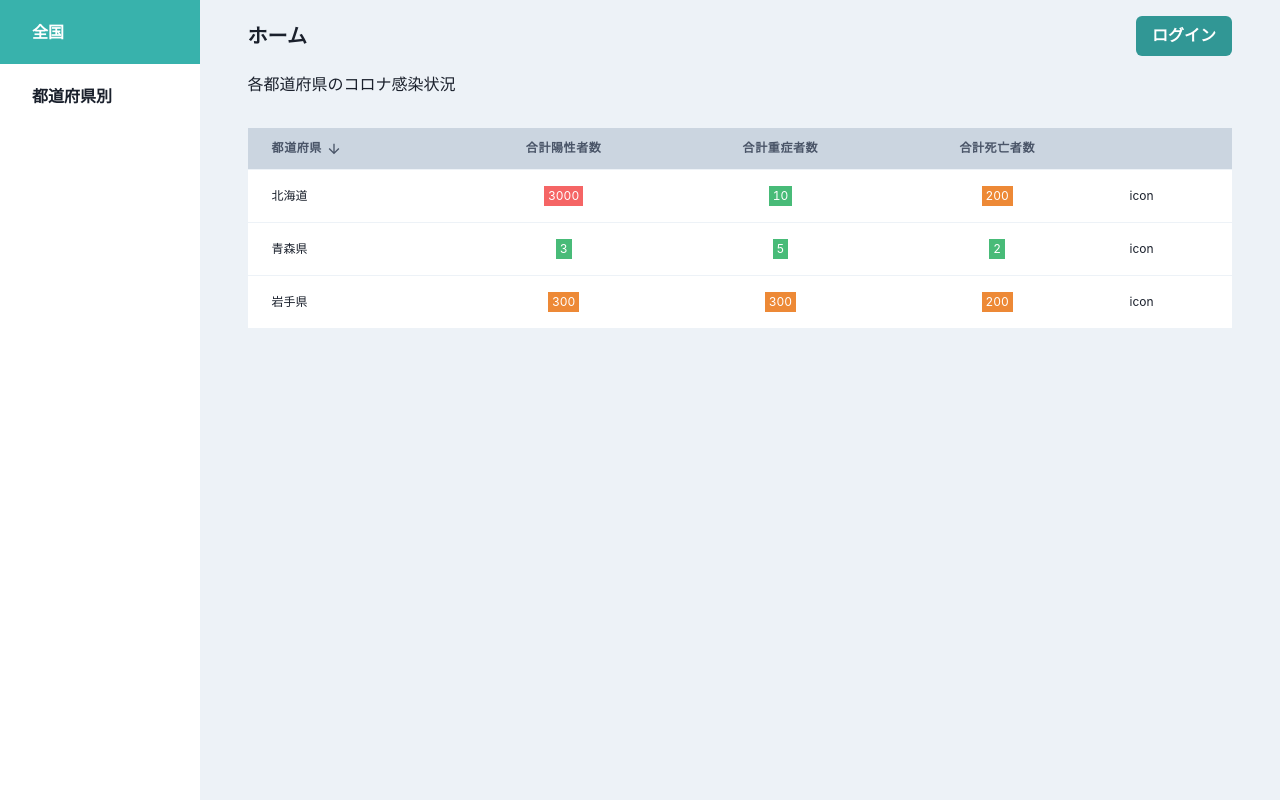
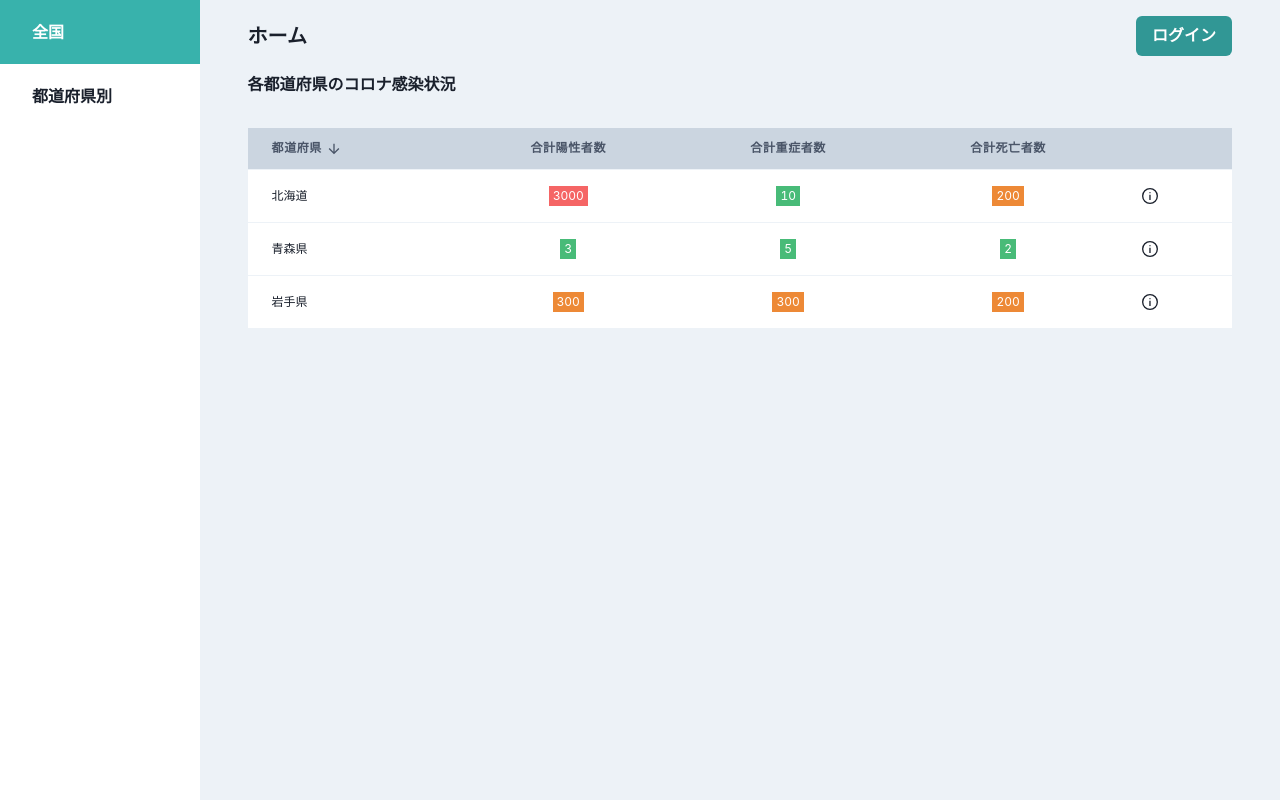
Before and after one commit to Natsuki7777/CovidDashBoard, a Next.js app: page /test in a window 1280 px wide. Built offline with nearby package versions, Linux system fonts and the light colour scheme.

Commit message:
都道府県リスト概形の作成

```diff
--- a/src/components/preflist.tsx
+++ b/src/components/preflist.tsx
@@ -1,4 +1,5 @@
-import { Box, Td, Tr } from '@chakra-ui/react';
+import { InfoOutlineIcon } from '@chakra-ui/icons';
+import { Box, IconButton, Td, Tr } from '@chakra-ui/react';
 import { NextPage } from 'next';
 import Link from 'next/link';
 
@@ -62,7 +63,9 @@ const Preflist: NextPage<Props> = ({ ...props }: Props) => {
           </Box>
         </Td>
         <Td>
-          <Link href={`/detail/${props.slug}`}>icon</Link>
+          <Link href={`/detail/${props.slug}`}>
+            <IconButton m={-3} aria-label="detail" icon={<InfoOutlineIcon />} bgColor="white" rounded="full" />
+          </Link>
         </Td>
       </Tr>
     </>
--- a/src/pages/test.tsx
+++ b/src/pages/test.tsx
@@ -13,7 +13,7 @@ const Test: NextPage = () => {
 
   return (
     <>
-      <Text>各都道府県のコロナ感染状況</Text>
+      <Text fontWeight="bold">各都道府県のコロナ感染状況</Text>
       <Table variant="simple" fontSize="xs" my={8} colorScheme="gray">
         <Tbody>
           <Tr bgColor={'gray.300'}>
```
